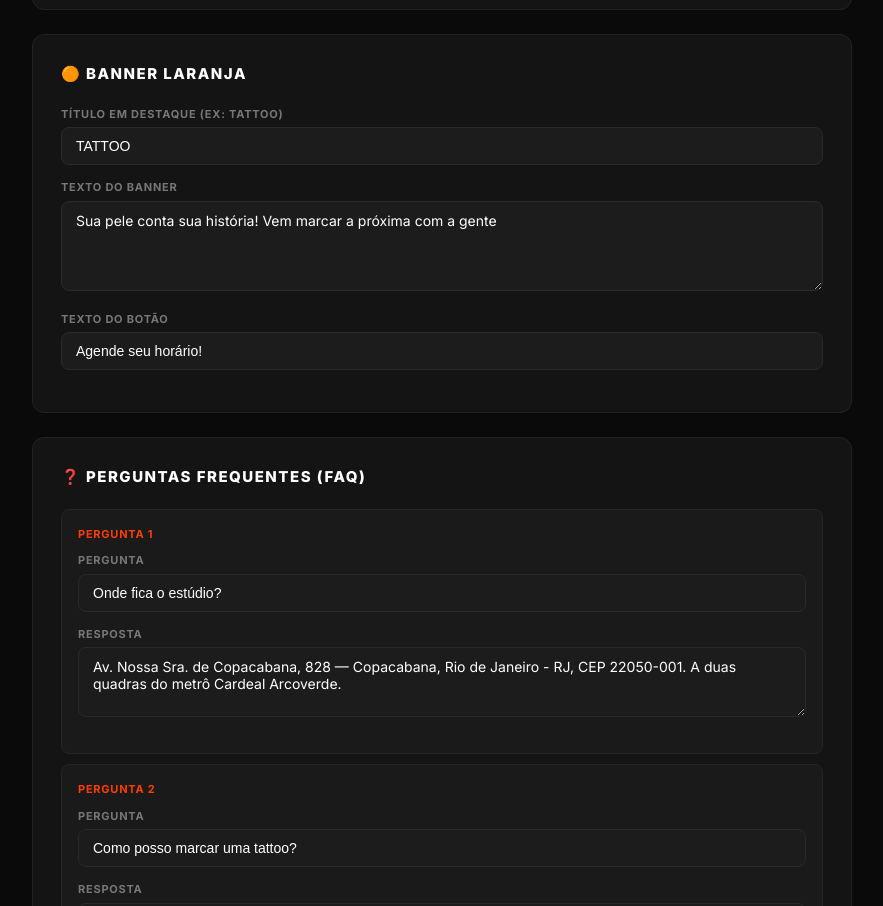
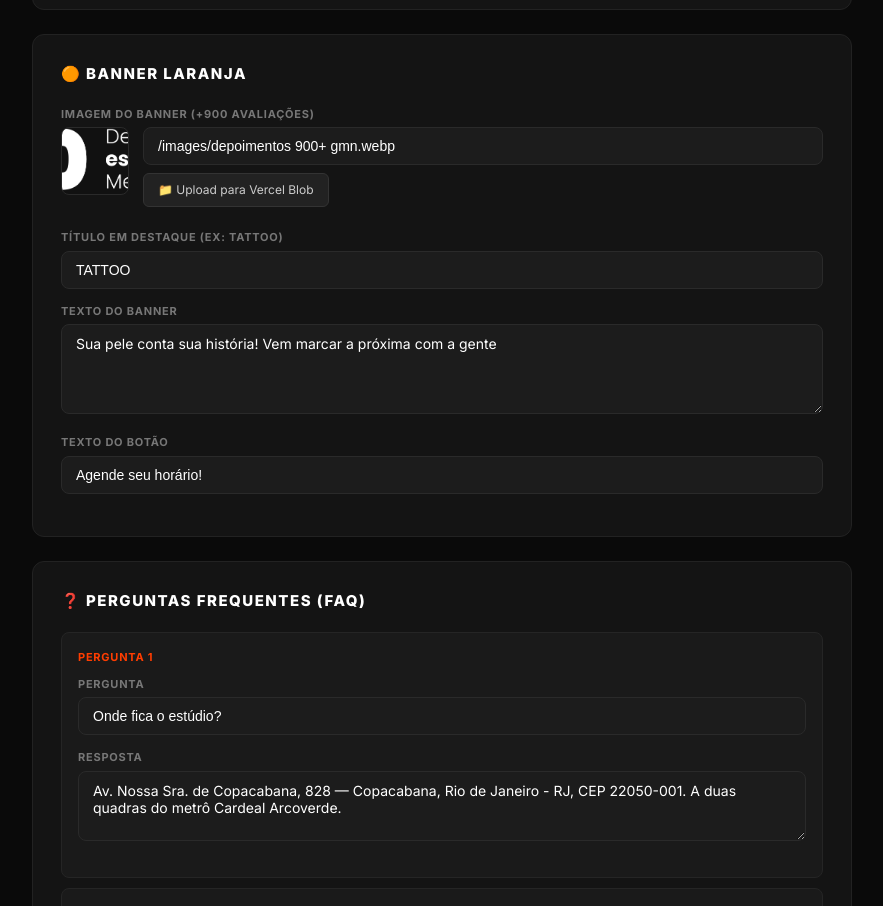
Before and after one commit to pikulitomarkin/rotanovodesign, a React (Vite) app: page /admin in a window 1280 px wide. Shown: the part 9003-9909 px from the top of the page, without its empty margins (198-1081 px from the left). Built offline with nearby package versions, Linux system fonts and the light colour scheme; no server answers.

Commit message:
feat: tornar imagem do banner laranja (+900 avaliacoes) editavel via CMS

```diff
--- a/src/Admin.jsx
+++ b/src/Admin.jsx
@@ -316,6 +316,7 @@ export default function Admin() {
         {/* Banner laranja */}
         <div style={S.section}>
           <div style={S.title}>🟠 Banner Laranja</div>
+          <ImageField label="Imagem do Banner (+900 Avaliações)" value={form.banner?.image} onChange={v => update('banner.image', v)} />
           <label style={S.label}>Título em destaque (ex: TATTOO)</label>
           <input style={S.input} value={form.banner?.title || ''} onChange={e => update('banner.title', e.target.value)} />
           <label style={S.label}>Texto do banner</label>
--- a/src/cms.js
+++ b/src/cms.js
@@ -68,6 +68,7 @@ export const DEFAULT_DATA = {
     title: "TATTOO",
     text: "Sua pele conta sua história! Vem marcar a próxima com a gente",
     ctaText: "Agende seu horário!",
+    image: "/images/depoimentos 900+ gmn.webp",
   },
   faq: [
     { q: "Onde fica o estúdio?", a: "Av. Nossa Sra. de Copacabana, 828 — Copacabana, Rio de Janeiro - RJ, CEP 22050-001. A duas quadras do metrô Cardeal Arcoverde." },
```
